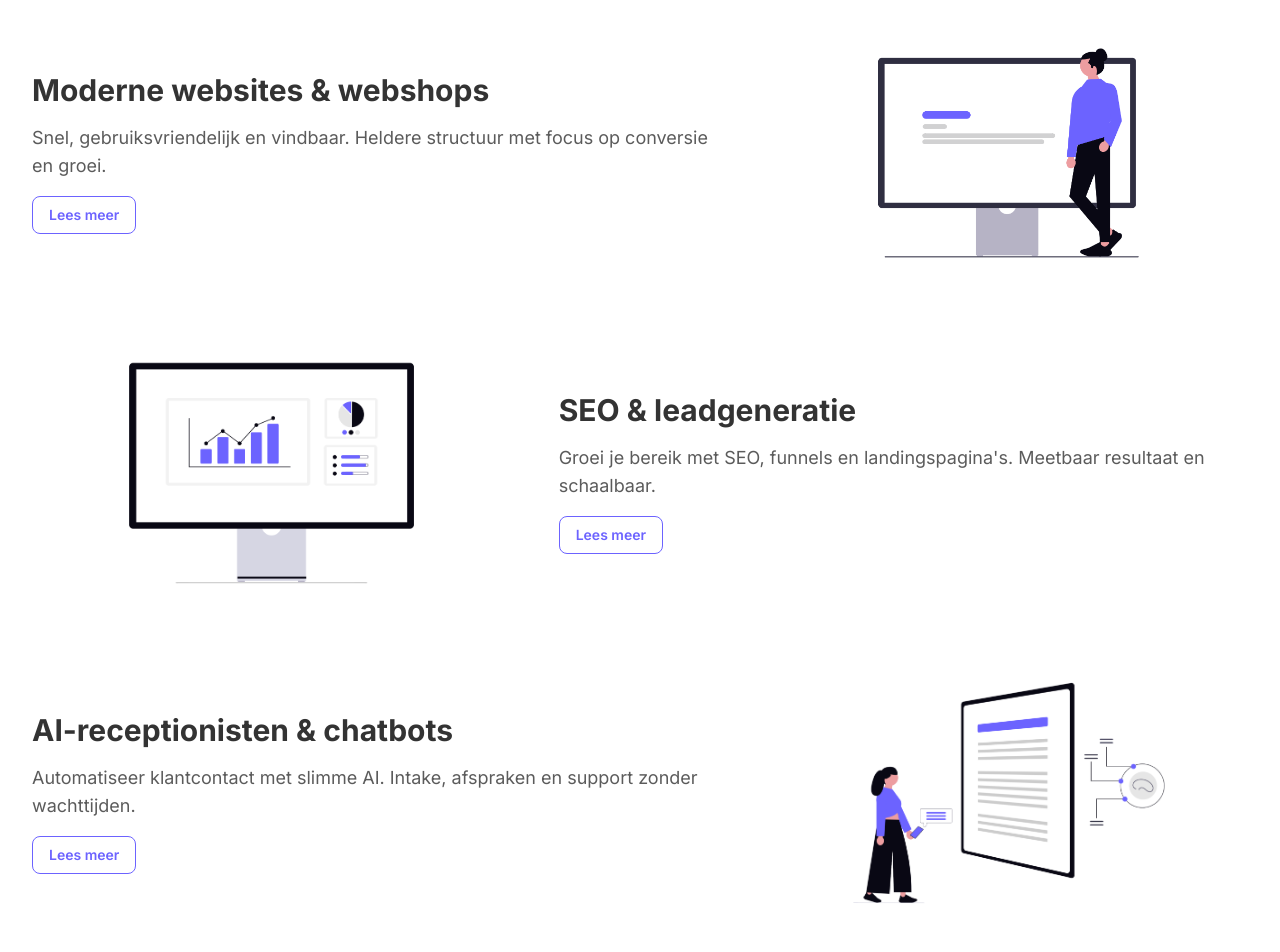
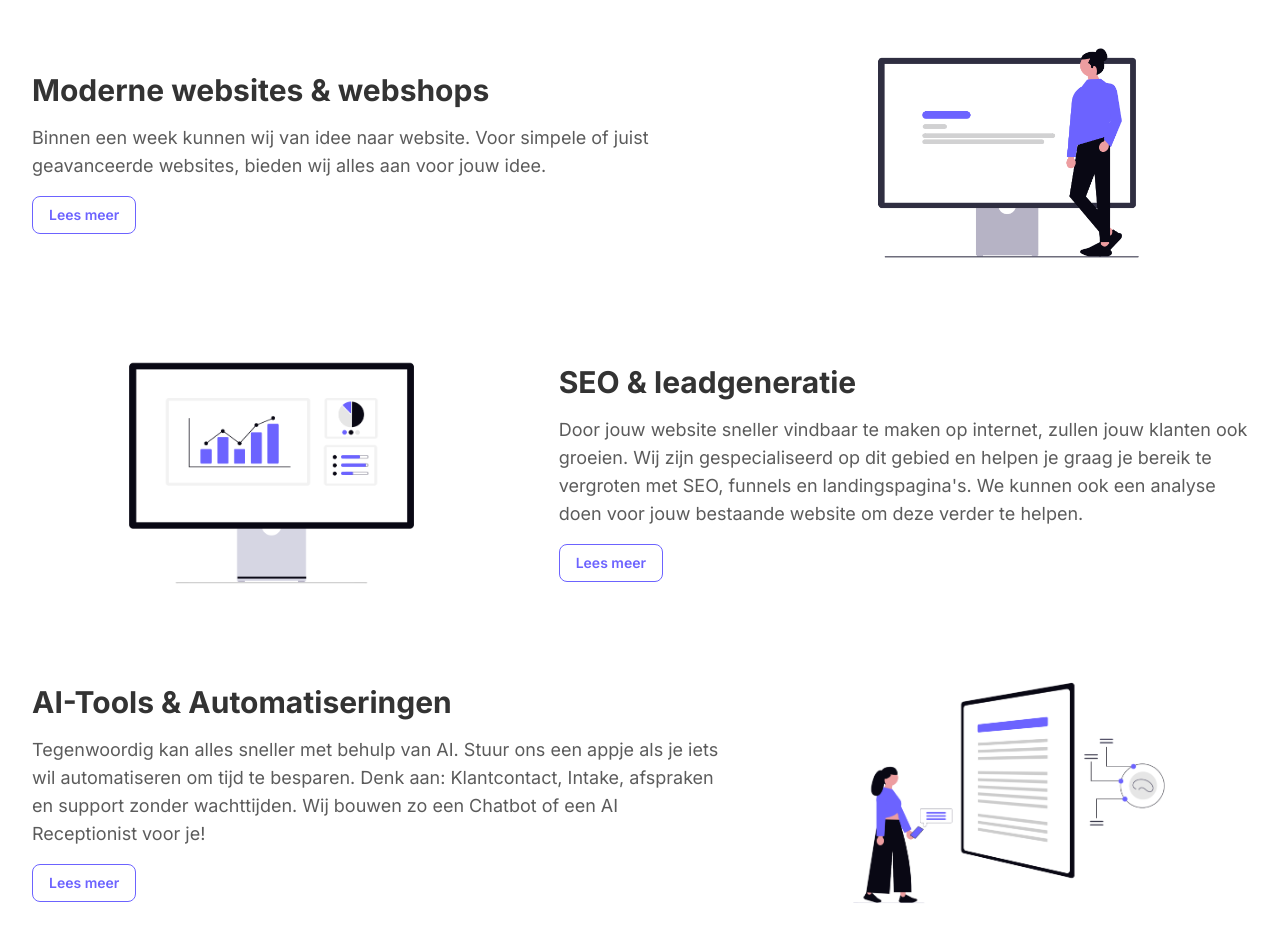
Before and after one commit to Jntvanlanschot/Portfolio-website, a Next.js app: page / in a window 1280 px wide. Shown: the part 800-1752 px from the top of the page. Built offline with nearby package versions, Linux system fonts and the light colour scheme.

Commit message:
Adjusted text

```diff
--- a/src/components/FeatureShowcase.tsx
+++ b/src/components/FeatureShowcase.tsx
@@ -16,7 +16,7 @@ const features: Feature[] = [
   {
     title: 'Moderne websites & webshops',
     description:
-      'Snel, gebruiksvriendelijk en vindbaar. Heldere structuur met focus op conversie en groei.',
+      'Binnen een week kunnen wij van idee naar website. Voor simpele of juist geavanceerde websites, bieden wij alles aan voor jouw idee.',
     imageSrc: '/images/second-pictogram.png',
     imageAlt: 'Second pictogram',
     href: '/diensten/websites-webshops',
@@ -24,15 +24,15 @@ const features: Feature[] = [
   {
     title: 'SEO & leadgeneratie',
     description:
-      'Groei je bereik met SEO, funnels en landingspagina\'s. Meetbaar resultaat en schaalbaar.',
+      'Door jouw website sneller vindbaar te maken op internet, zullen jouw klanten ook groeien. Wij zijn gespecialiseerd op dit gebied en helpen je graag je bereik te vergroten met SEO, funnels en landingspagina\'s. We kunnen ook een analyse doen voor jouw bestaande website om deze verder te helpen.',
     imageSrc: '/images/third-pictogram.png',
     imageAlt: 'Third pictogram',
     href: '/diensten/leadgeneratie-marketing',
   },
   {
-    title: 'AI-receptionisten & chatbots',
+    title: 'AI-Tools & Automatiseringen',
     description:
-      'Automatiseer klantcontact met slimme AI. Intake, afspraken en support zonder wachttijden.',
+      'Tegenwoordig kan alles sneller met behulp van AI. Stuur ons een appje als je iets wil automatiseren om tijd te besparen. Denk aan: Klantcontact, Intake, afspraken en support zonder wachttijden. Wij bouwen zo een Chatbot of een AI Receptionist voor je!',
     imageSrc: '/images/fourth-pictogram.png',
     imageAlt: 'Fourth pictogram',
     href: '/diensten/ai-tools-automatisering',
@@ -40,7 +40,7 @@ const features: Feature[] = [
   {
     title: 'Productontwerp & prototyping',
     description:
-      'Van idee tot schaalbaar digitaal product. Snel testen, itereren en naar markt brengen.',
+      'Op zoek naar nieuwe beelden, reclamevideo\'s, of productfotos? Wij helpen je daar graag mee!',
     imageSrc: '/images/fifth-pictogram.png',
     imageAlt: 'Fifth pictogram',
     href: '/diensten/productontwerp-prototyping',
```
